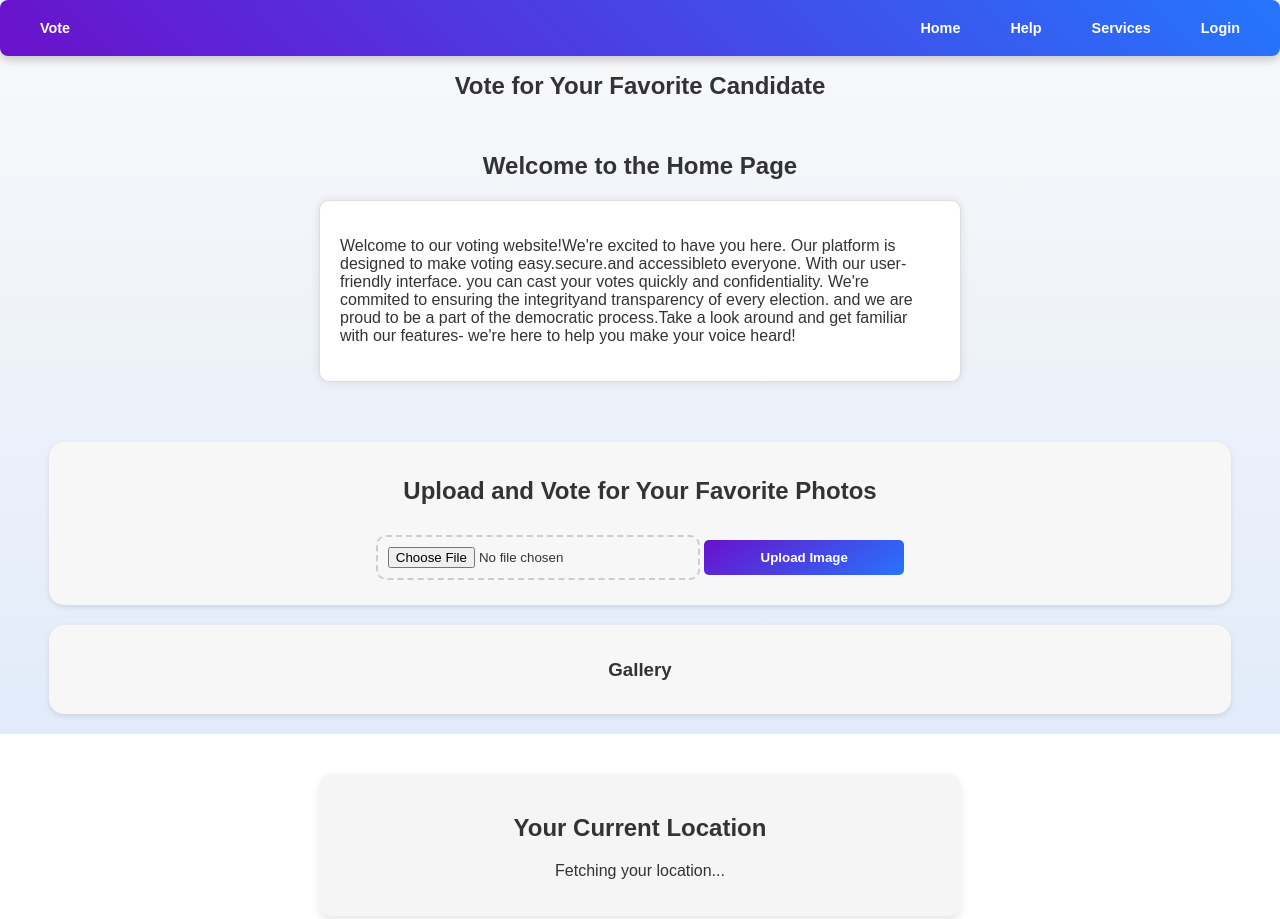
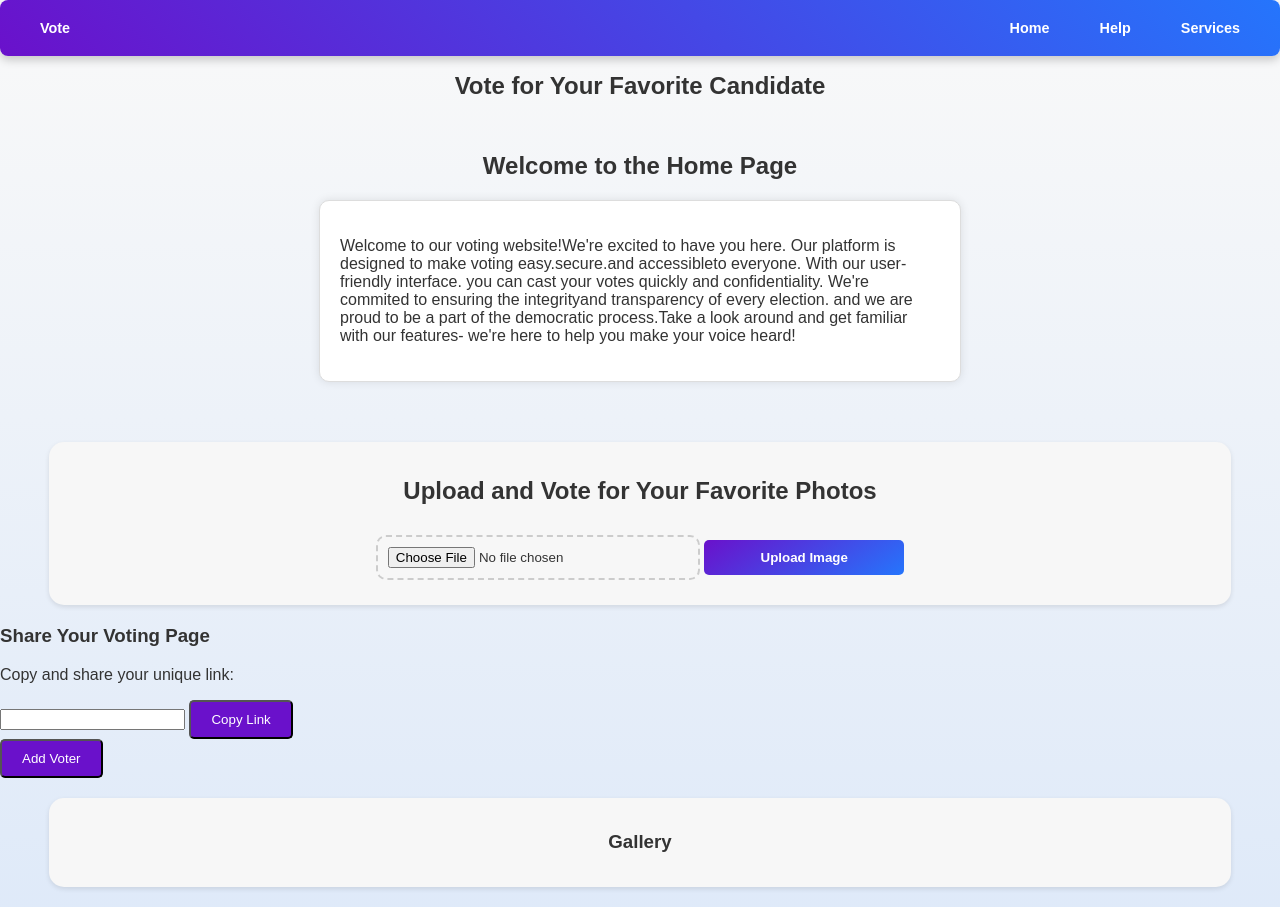
Before and after one commit to Razatt/voting, a plain HTML site: page index.html in a window 1280 px wide. Shown: the top 919 px of the page. Drawn offline with Linux system fonts and the light colour scheme.

Commit message:
Update index.html

```diff
--- a/index.html
+++ b/index.html
@@ -1,5 +1,4 @@
-
-        <!DOCTYPE html>
+<!DOCTYPE html>
 <html lang="en">
 <head>
   <meta charset="UTF-8">
@@ -15,7 +14,7 @@
       <a href="#" id="home-link" class="nav-item" onclick="showPage('home')">Home</a>
       <a href="#" id="help-link" class="nav-item" onclick="showPage('help')">Help</a>
       <a href="#" id="services-link" class="nav-item" onclick="showPage('services')">Services</a>
-      <a href="#" id="login-link" class="nav-item" onclick="showPage('Login')">Login</a>
+
     </div>
   </nav>
 
@@ -76,6 +75,7 @@
 
   <!-- Main Section -->
   <main>
+
     <section class="upload-section">
       <h2>Upload and Vote for Your Favorite Photos</h2>
       <form id="upload-form">
@@ -88,7 +88,14 @@
         <button type="button" id="upload-btn">Upload Image</button>
       </form>
     </section>
+    <section id="share-section" class="hidden">
+      <h3>Share Your Voting Page</h3>
+      <p>Copy and share your unique link:</p>
+      <input type="text" id="unique-url" readonly>
+      <button onclick="copyToClipboard()">Copy Link</button>
+    </section>
 
+    <button onclick="addVoter('John Doe', 'photo.jpg')">Add Voter</button>
 
     <section class="gallery">
       <h3>Gallery</h3>
@@ -124,27 +131,3 @@
   <script src="script.js"></script>
 </body>
 </html>
-
-
-
-
-
-
-
-
-
-
-
-
-
-
-
-
-
-
-
-
-    </main>
-    <script src="script.js"></script>
-</body>
-</html>
```
